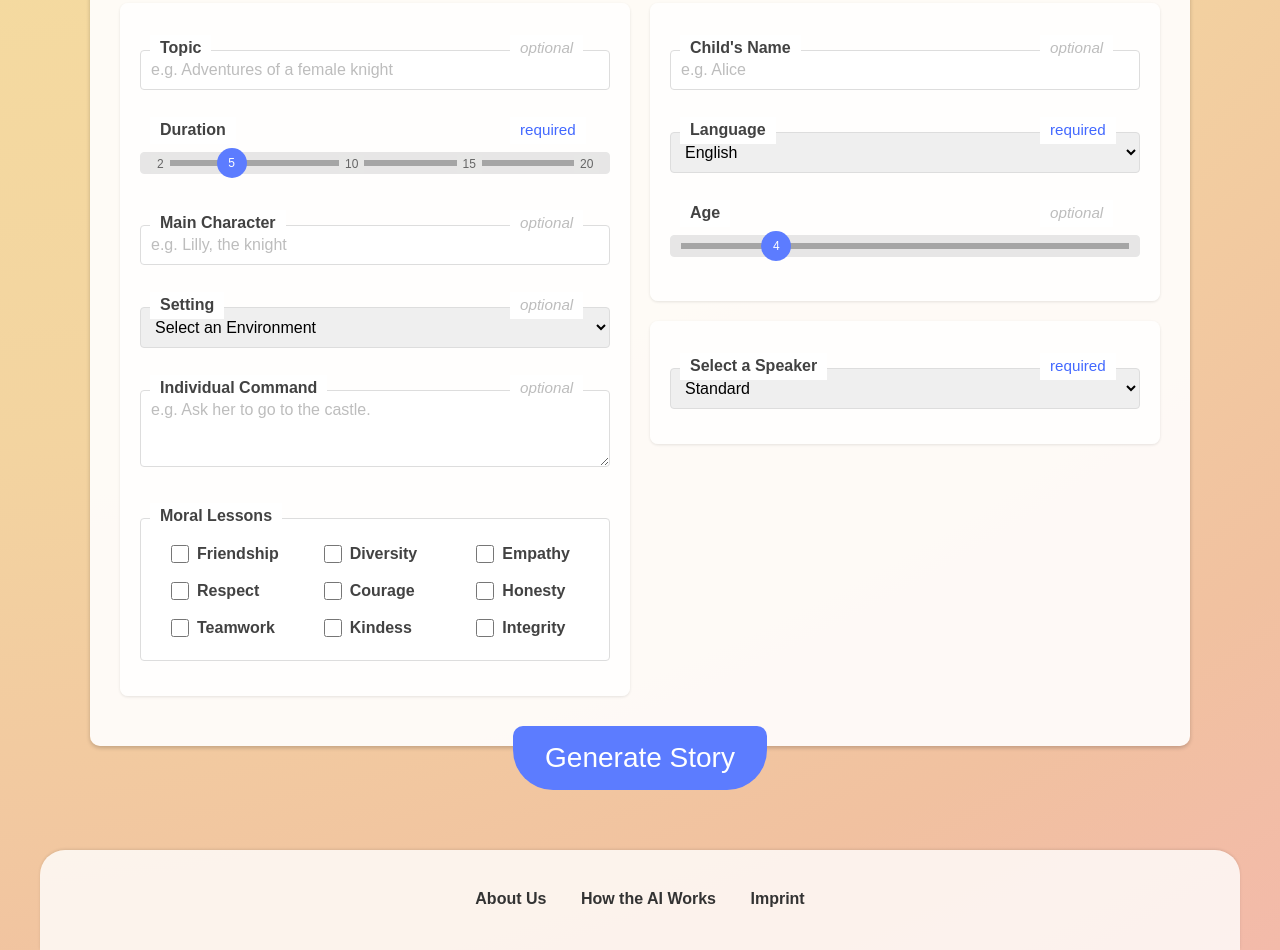
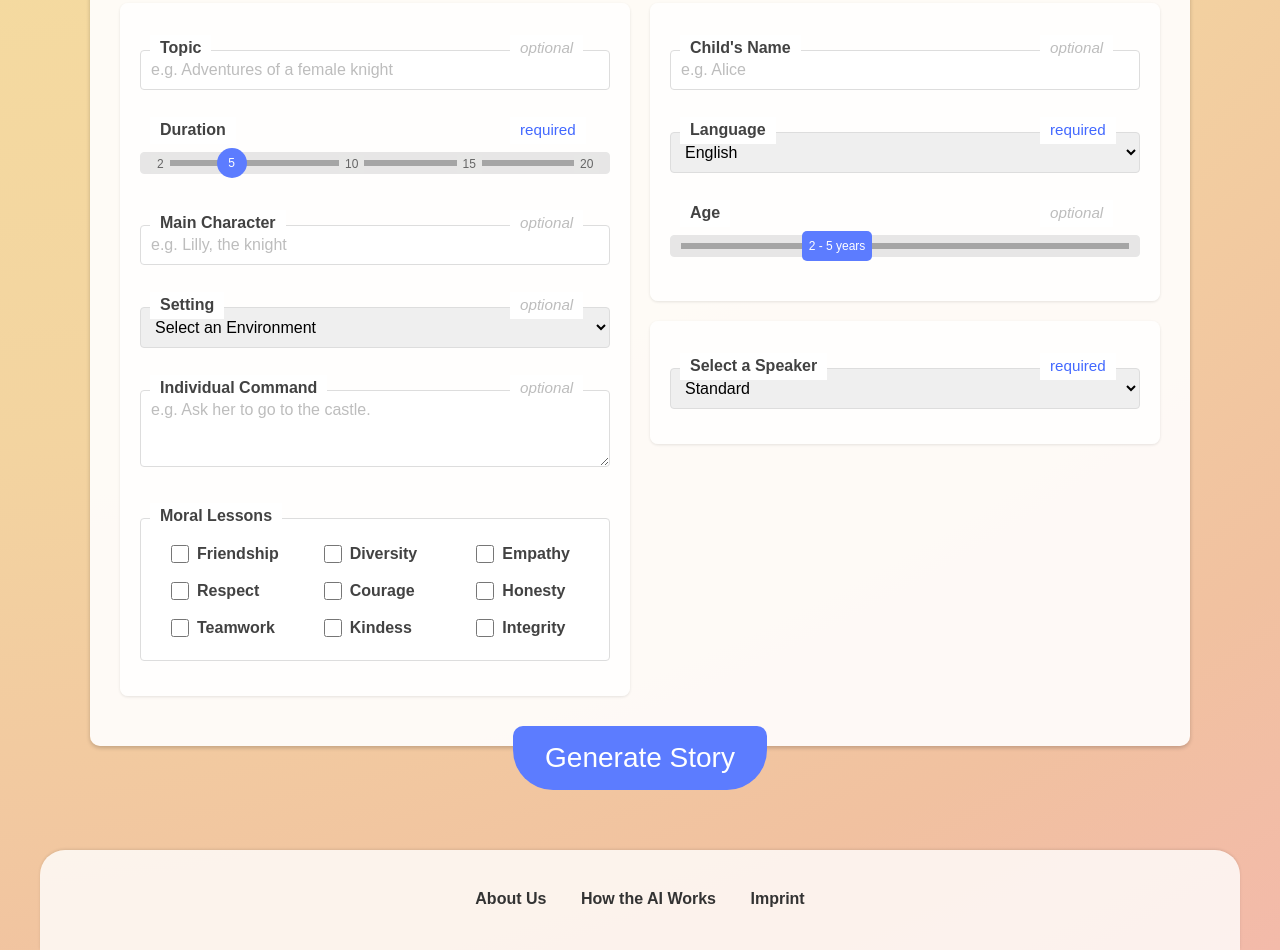
Before and after one commit to merekat/children-stories, a plain HTML site: page built/index.html in a window 1280 px wide. Shown: the part 757-1707 px from the top of the page. Drawn offline with nearby package versions, Linux system fonts and the light colour scheme; no server answers.

Commit message:
interface range slider age groups

```diff
--- a/built/css/story.css
+++ b/built/css/story.css
@@ -330,6 +330,11 @@ input[type=range]::-webkit-slider-thumb {
     z-index: 2;
 }
 
+#childAge ~ .slider-thumb {
+    width: 70px;
+    border-radius: 5px;
+}
+
 #sliderValue {
     pointer-events: none;
 }
--- a/built/index.html
+++ b/built/index.html
@@ -107,7 +107,7 @@
                 <div class="input-group">
                     <label for="childAge">Age</label>
                     <div class="slider-container">
-                        <input type="range" id="childAge" name="childAge" min="2" max="13" step="1"> <label
+                        <input type="range" id="childAge" name="childAge" min="1" max="4" step="1"> <label
                             for="childAge">optional</label>
                         <div class="slider-thumb"></div>
                     </div>
--- a/built/js/story.js
+++ b/built/js/story.js
@@ -5,10 +5,26 @@ $(document).ready(function () {
     const durationSliderValue = $('#sliderValue');
     const durationOptions = [2, 5, 10, 15, 20];
 
-    // Child Age Slider elements
+    // Age Slider elements
     const childAgeSlider = $('#childAge');
     const childAgeThumb = childAgeSlider.siblings('.slider-thumb');
-    const childAgeOptions = [2, 3, 4, 5, 6, 7, 8, 9, 10, 11, 12];
+    const childAgeRanges = [{
+            value: 1,
+            text: "0 - 2 years"
+        },
+        {
+            value: 2,
+            text: "2 - 5 years"
+        },
+        {
+            value: 3,
+            text: "5 - 7 years"
+        },
+        {
+            value: 4,
+            text: "7 - 12 years"
+        }
+    ];
 
     // Duration Slider functionality
     function updateDurationSlider() {
@@ -51,17 +67,24 @@ $(document).ready(function () {
     // Child Age Slider functionality
     function updateChildAgeSlider() {
         const value = parseInt(childAgeSlider.val());
-        const nearestValue = childAgeOptions.reduce((prev, curr) => {
-            return (Math.abs(curr - value) < Math.abs(prev - value) ? curr : prev);
-        });
-        childAgeSlider.val(nearestValue);
-        const percent = (nearestValue - childAgeSlider.attr('min')) / (childAgeSlider.attr('max') - childAgeSlider.attr('min')) * 100;
-        childAgeThumb.css('left', `calc(${percent}%)`);
-        childAgeThumb.text(nearestValue); // Display the value on the thumb
+        const range = childAgeRanges.find(r => r.value === value);
+
+        childAgeSlider.val(value);
+        const sliderWidth = childAgeSlider.width();
+        const thumbWidth = 70; // Width of the thumb
+        const availableWidth = sliderWidth - thumbWidth;
+        const percent = (value - 1) / 3;
+        const leftPosition = percent * availableWidth + thumbWidth / 2;
+
+        childAgeThumb.css('left', `calc(${leftPosition}px - 35px)`);
+        childAgeThumb.text(range.text);
     }
 
+    childAgeSlider.attr('min', 1);
+    childAgeSlider.attr('max', 4);
+    childAgeSlider.attr('step', 1);
     childAgeSlider.on('input', updateChildAgeSlider);
-    childAgeSlider.val(4);
+    childAgeSlider.val(2); // Set default to "2 - 5 years"
     updateChildAgeSlider();
 
     const speakerSelect = $('#speakerSelect');
```
